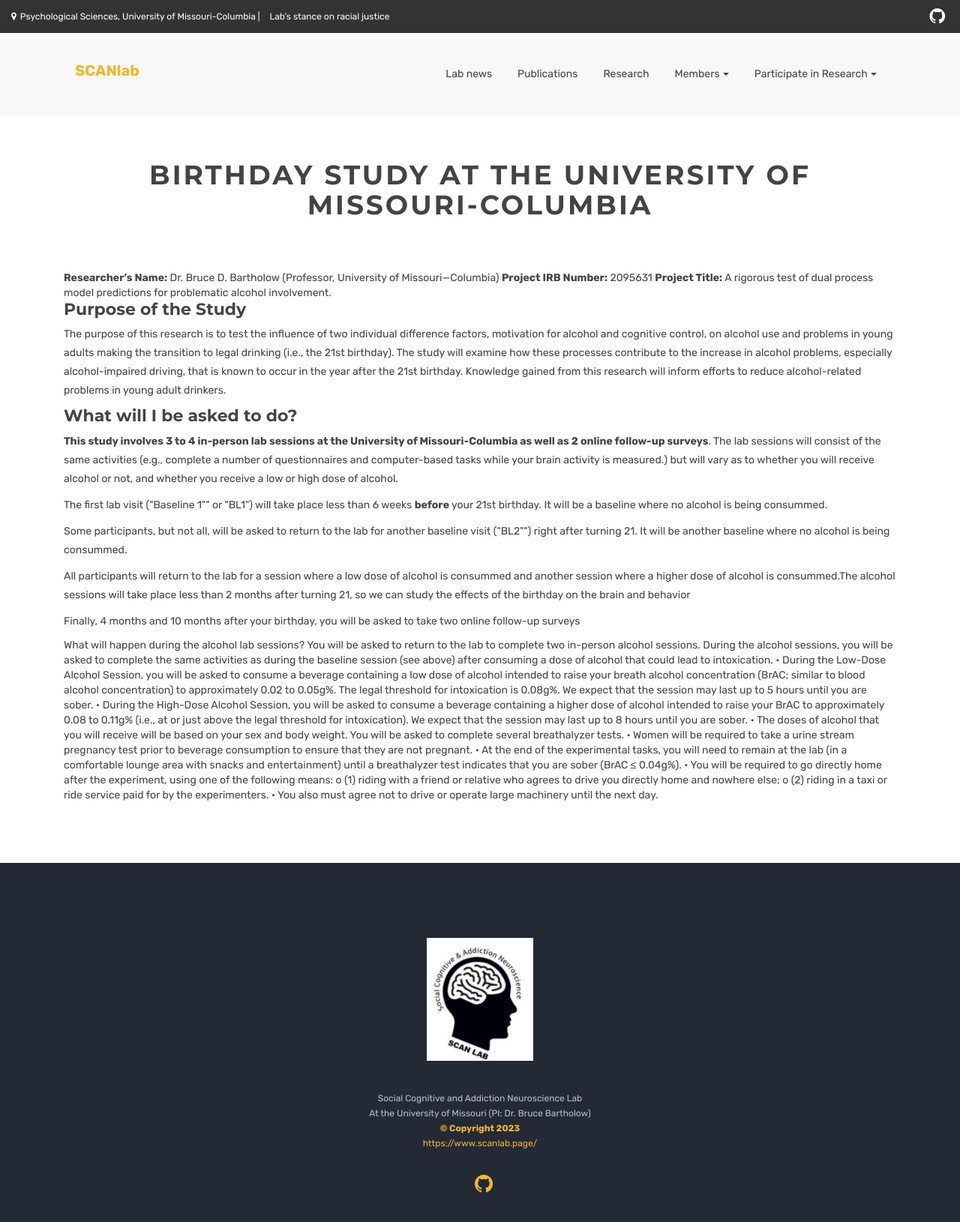
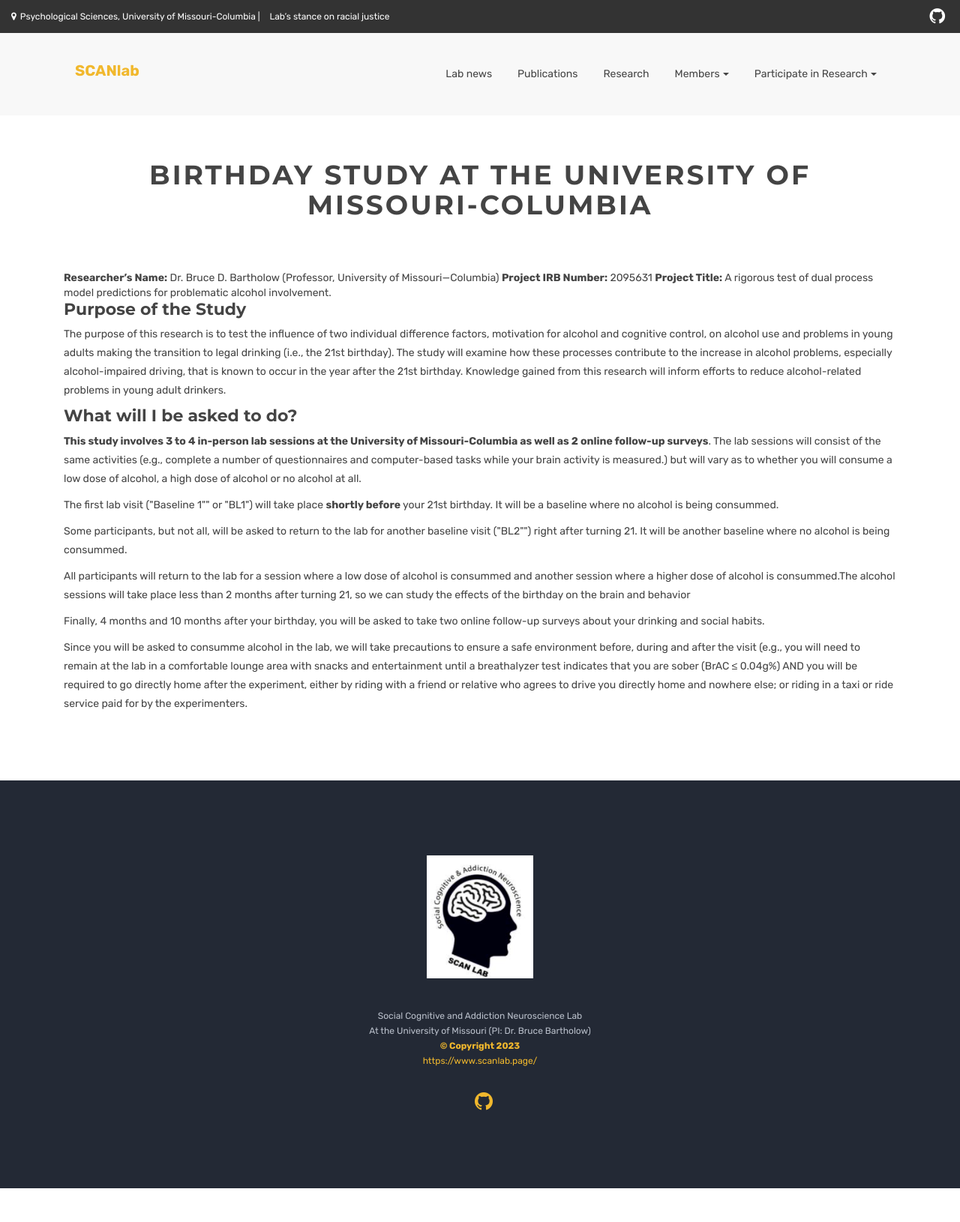
Before and after one commit to bartholow-scanlab/bartholow-scanlab.github.io, a Jekyll site: the page built from Birthday-study.html, in a window 1280 px wide. Shown: the top 1630 px of the page at 75% size. Built offline with Jekyll 4.4.1, drawn with Linux system fonts in a browser that asks for light colours.

Commit message:
Update Birthday-study.html

```diff
--- a/Birthday-study.html
+++ b/Birthday-study.html
@@ -23,33 +23,18 @@ title: Birthday Study
 
       <h4> What will I be asked to do? </h4>
 
-<p><b>This study involves 3 to 4 in-person lab sessions at the University of Missouri-Columbia as well as 2 online follow-up surveys</b>. The lab sessions will consist of the same activities (e.g., complete a number of questionnaires and computer-based tasks while your brain activity is measured.) but will vary as to whether you will receive alcohol or not, and whether you receive a low or high dose of alcohol.</p>
+<p><b>This study involves 3 to 4 in-person lab sessions at the University of Missouri-Columbia as well as 2 online follow-up surveys</b>. The lab sessions will consist of the same activities (e.g., complete a number of questionnaires and computer-based tasks while your brain activity is measured.) but will vary as to whether you will consume a low dose of alcohol, a high dose of alcohol or no alcohol at all.</p>
 
-<p>The first lab visit ("Baseline 1"" or "BL1") will take place less than 6 weeks <b>before</b> your 21st birthday. It will be a baseline where no alcohol is being consummed.</p>
+<p>The first lab visit ("Baseline 1"" or "BL1") will take place <b>shortly before</b> your 21st birthday. It will be a baseline where no alcohol is being consummed.</p>
 
 <p>Some participants, but not all, will be asked to return to the lab for another baseline visit ("BL2"") right after turning 21. It will be another baseline where no alcohol is being consummed.</p>
 
 <p>All participants will return to the lab for a session where a low dose of alcohol is consummed and another session where a higher dose of alcohol is consummed.The alcohol sessions will take place less than 2 months after turning 21, so we can study the effects of the birthday on the brain and behavior</p>
 
-<p>Finally, 4 months and 10 months after your birthday, you will be asked to take two online follow-up surveys</p>
+<p>Finally, 4 months and 10 months after your birthday, you will be asked to take two online follow-up surveys about your drinking and social habits.</p>
 
 
-
-
-
-
-
-    What will happen during the alcohol lab sessions?
-You will be asked to return to the lab to complete two in-person alcohol sessions. During the alcohol sessions, you will be asked to complete the same activities as during the baseline session (see above) after consuming a dose of alcohol that could lead to intoxication.
-•	During the Low-Dose Alcohol Session, you will be asked to consume a beverage containing a low dose of alcohol intended to raise your breath alcohol concentration (BrAC; similar to blood alcohol concentration) to approximately 0.02 to 0.05g%. The legal threshold for intoxication is 0.08g%. We expect that the session may last up to 5 hours until you are sober.
-•	During the High-Dose Alcohol Session, you will be asked to consume a beverage containing a higher dose of alcohol intended to raise your BrAC to approximately 0.08 to 0.11g% (i.e., at or just above the legal threshold for intoxication). We expect that the session may last up to 8 hours until you are sober.
-•	The doses of alcohol that you will receive will be based on your sex and body weight. You will be asked to complete several breathalyzer tests.
-•	Women will be required to take a urine stream pregnancy test prior to beverage consumption to ensure that they are not pregnant.
-•	At the end of the experimental tasks, you will need to remain at the lab (in a comfortable lounge area with snacks and entertainment) until a breathalyzer test indicates that you are sober (BrAC ≤ 0.04g%).
-•	You will be required to go directly home after the experiment, using one of the following means:
-o	(1) riding with a friend or relative who agrees to drive you directly home and nowhere else;
-o	(2) riding in a taxi or ride service paid for by the experimenters.
-•	You also must agree not to drive or operate large machinery until the next day.
+<p> Since you will be asked to consumme alcohol in the lab, we will take precautions to ensure a safe environment before, during and after the visit (e.g., you will need to remain at the lab in a comfortable lounge area with snacks and entertainment until a breathalyzer test indicates that you are sober (BrAC ≤ 0.04g%) AND you will be required to go directly home after the experiment, either by riding with a friend or relative who agrees to drive you directly home and nowhere else; or riding in a taxi or ride service paid for by the experimenters.</p>
 
     </div>
       </div>
```
